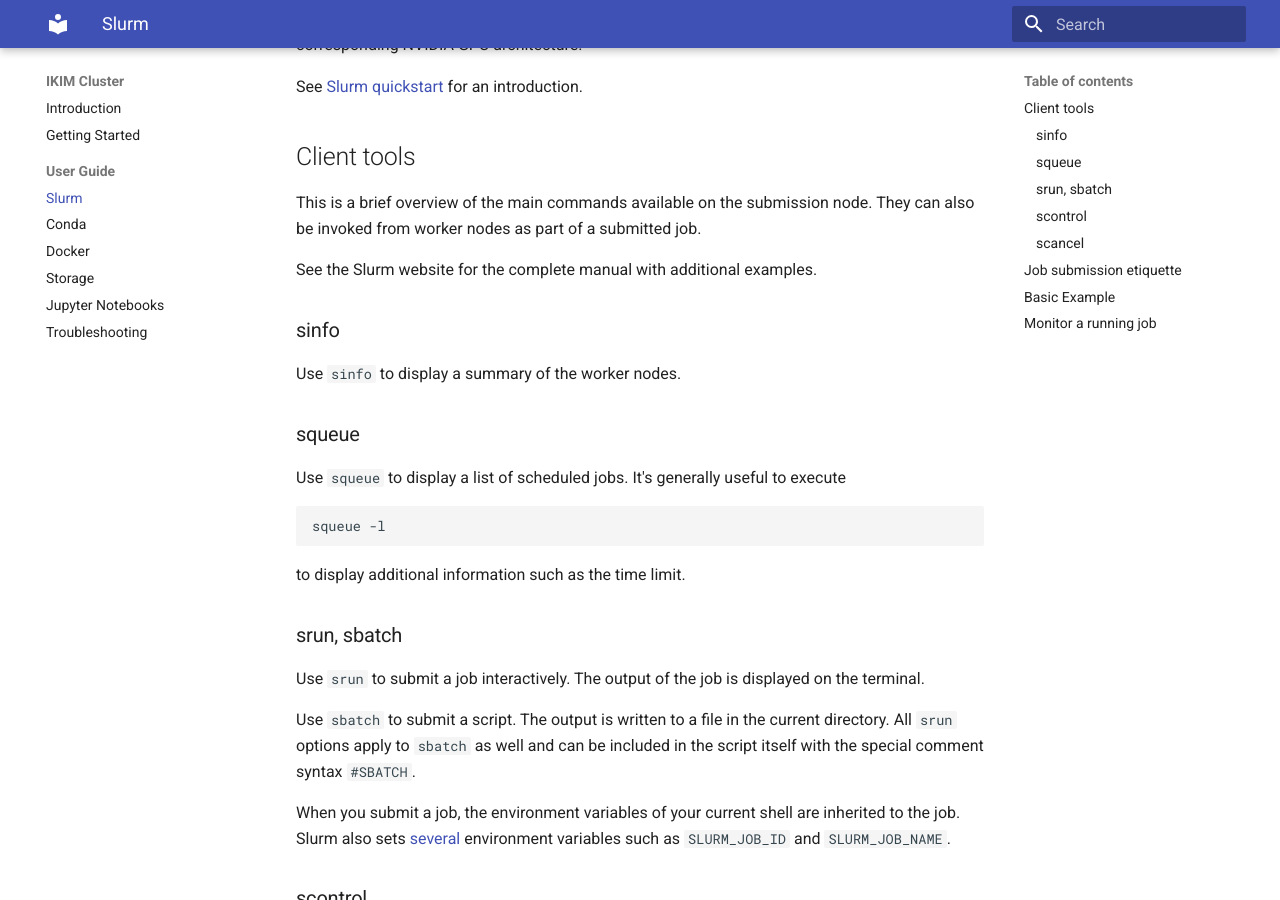
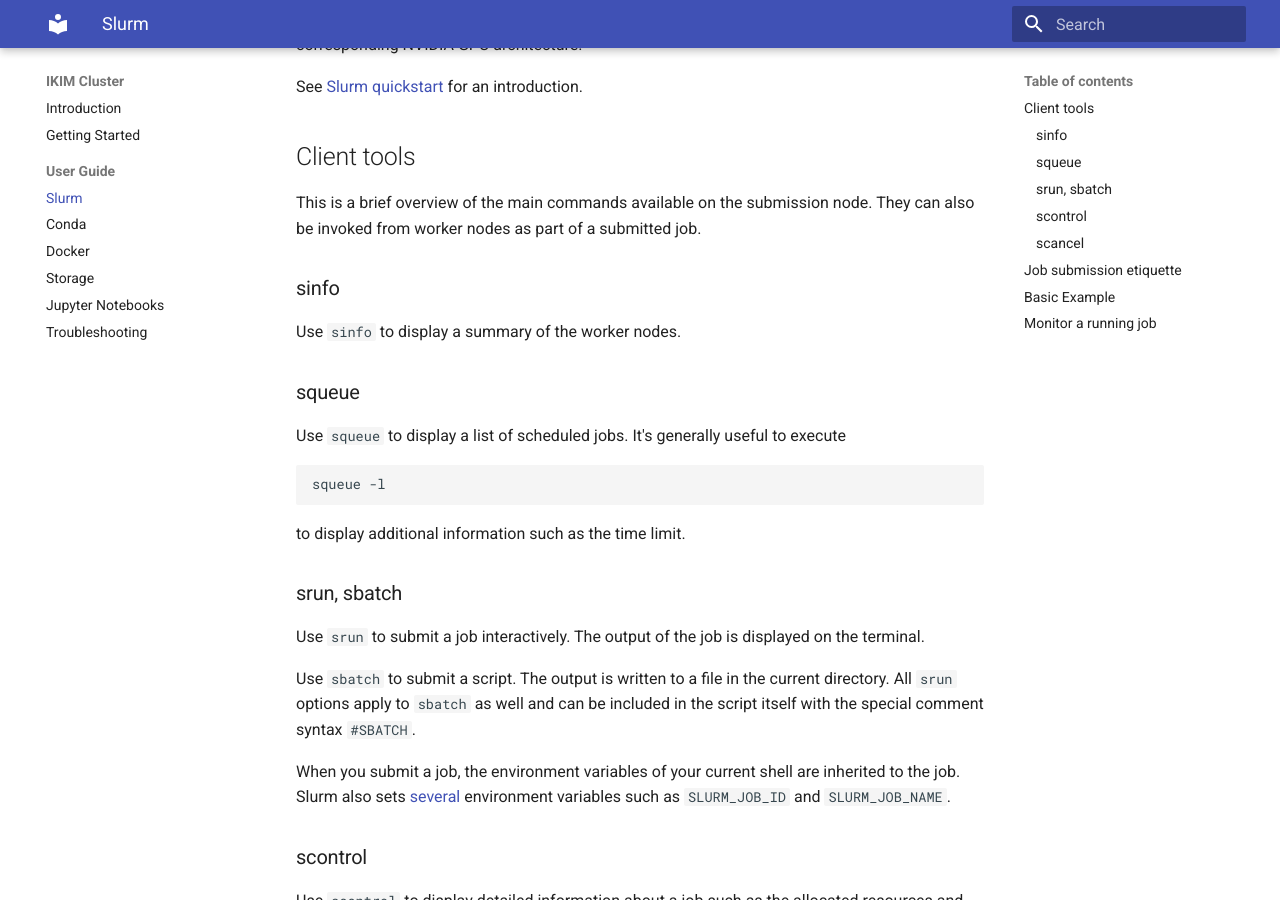
Before and after one commit to IKIM-Essen/ClusterDocs, an MkDocs documentation site: the page built from docs/slurm.md, in a window 1280 px wide and 900 px high, scrolled down 338 px. Built offline with MkDocs 1.6.1 and Material for MkDocs 9.7.7, drawn with Linux system fonts in a browser that asks for light colours.

Commit message:
Remove a redundant line.

```diff
--- a/docs/slurm.md
+++ b/docs/slurm.md
@@ -15,8 +15,6 @@
 ## Client tools
 
 This is a brief overview of the main commands available on the submission node. They can also be invoked from worker nodes as part of a submitted job.
-
-See the Slurm website for the complete manual with additional examples.
 
 ### sinfo
 
```
